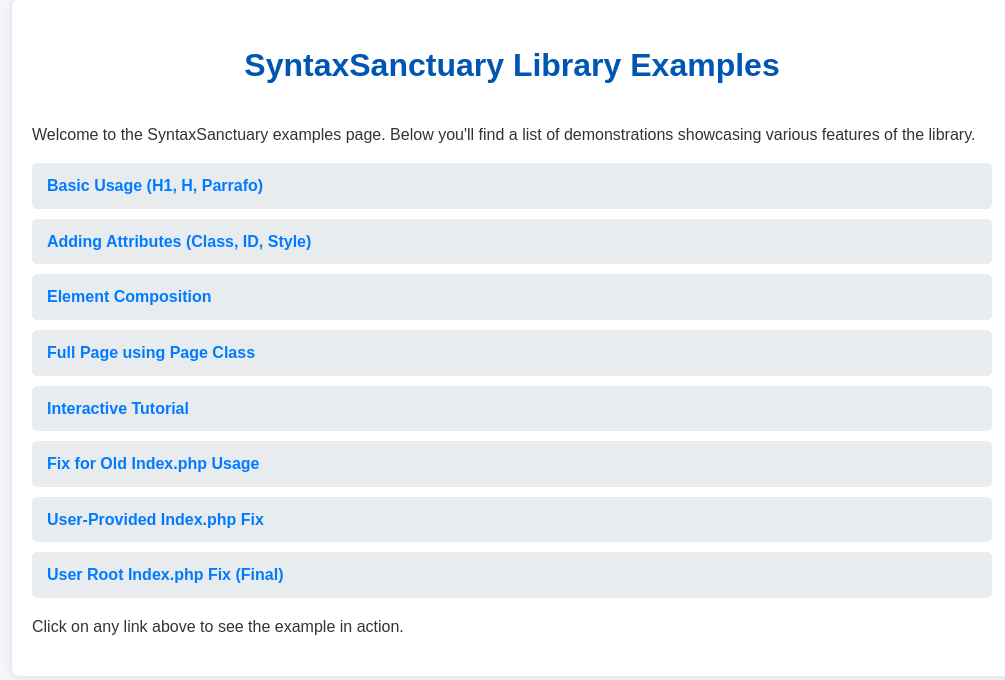
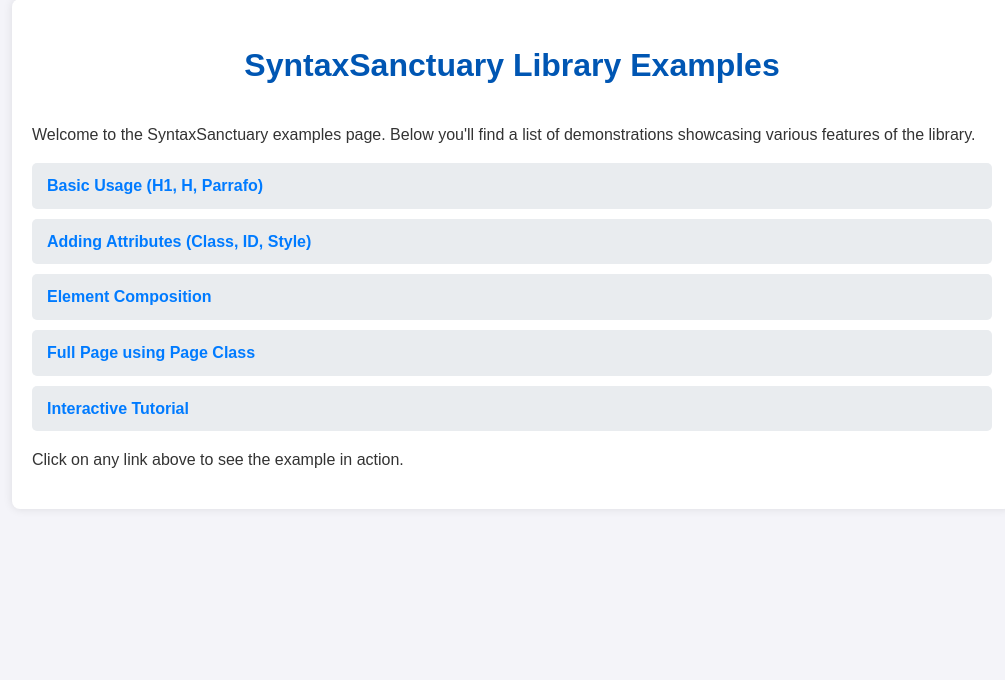
Before and after one commit to TimeFinanceHub/syntaxsanctuary, a PHP site: page /syntaxsanctuary/ejemplos/index.php in a window 1280 px wide. Shown: the part 21-701 px from the top of the page, without its empty margins (128-1133 px from the left). Run offline with PHP 8.4, Linux system fonts and the light colour scheme.

Commit message:
feat: Remove last three elements from menu

```diff
--- a/ejemplos/menu.php
+++ b/ejemplos/menu.php
@@ -21,9 +21,7 @@ class ExamplesMenu
             '03-composicion.php' => 'Element Composition',
             '04-pagina-completa.php' => 'Full Page using Page Class',
             'tutorial-interactivo/index.php' => 'Interactive Tutorial',
-            'fix_old_index.php' => 'Fix for Old Index.php Usage',
-            'user_provided_index_fix.php' => 'User-Provided Index.php Fix',
-            'user_root_index_fix.php' => 'User Root Index.php Fix (Final)',
+
         ];
 
         $menuHtml = '<nav class="examples-nav"><ul class="examples-list">';
```
